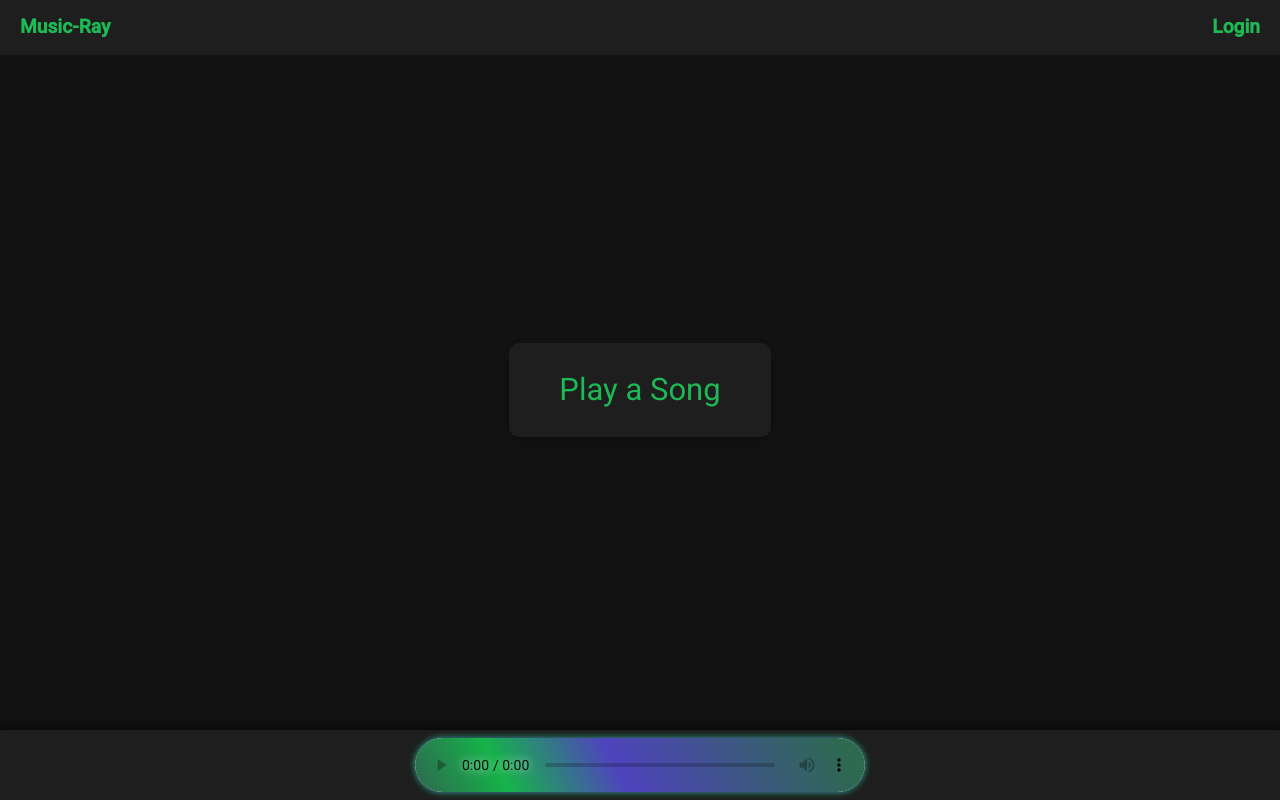
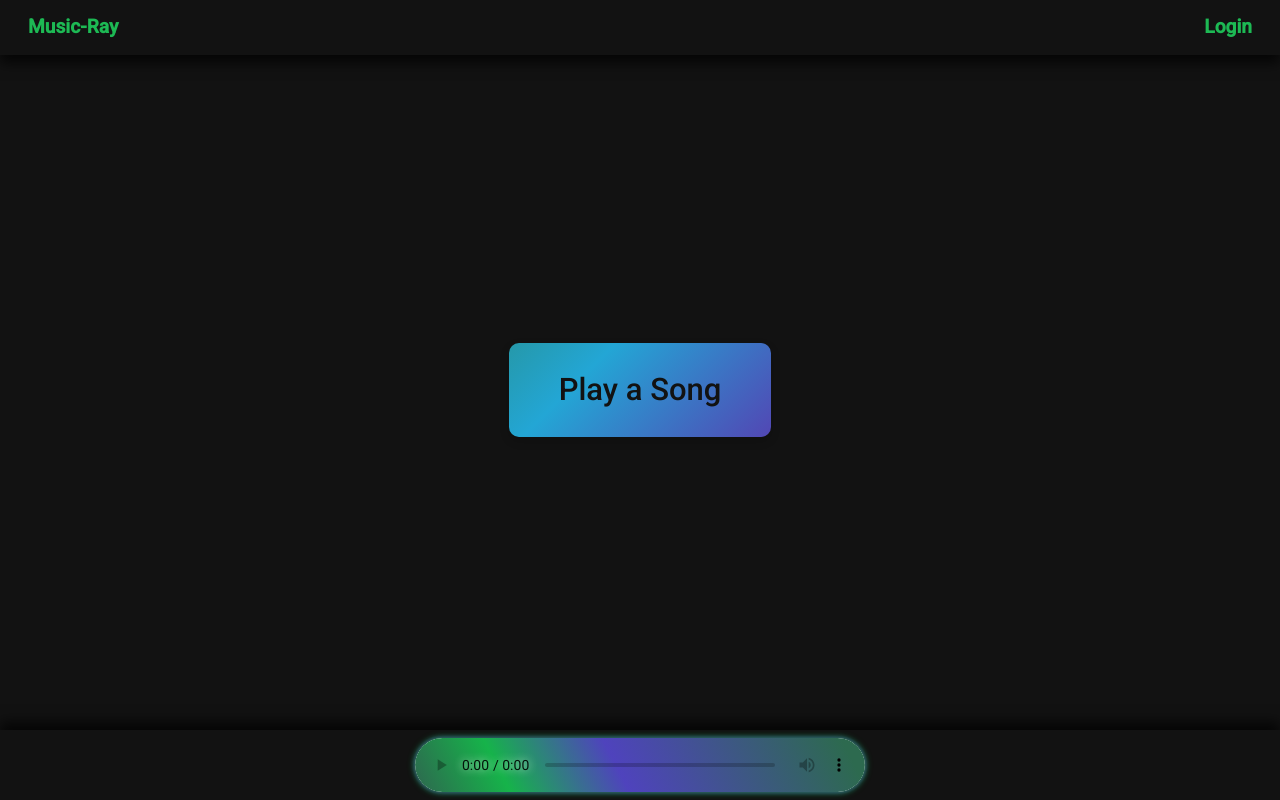
Before and after one commit to Razvanell/Musicray-angular, an Angular app: page /home in a window 1280 px wide. Built offline with nearby package versions, Linux system fonts and the light colour scheme; no server answers.

Commit message:
Update styles for home, media player, and navbar components for improved UI consistency

```diff
--- a/src/app/home/home.component.css
+++ b/src/app/home/home.component.css
@@ -11,8 +11,9 @@
 .play-button {
   margin-bottom: 20px;
   background-color: #1e1e1e;
-  color: #1db954;
+  color: #121212;
   font-size: 31px;
+  font-weight: 500;
   padding: 24px 50px;
   border: none;
   border-radius: 10px;
@@ -23,7 +24,6 @@
 
 .play-button:hover {
   background-color: #1db954;
-  color: #121212;
   transform: translateY(-2px) scale(1.03);
   box-shadow: 0 0 15px rgba(30, 215, 96, 0.5);
 }
@@ -36,3 +36,23 @@
 .play-button:focus {
   outline: none;
 }
+
+.flow {
+  cursor: pointer;
+  background: linear-gradient(-45deg, #000000, #661ea6, #23a6d5, #297844, #000000);
+  background-size: 400% 400%;
+  animation: gradient 12s ease infinite;
+  transition: transform 0.2s;
+}
+
+@keyframes gradient {
+  0% {
+    background-position: 0% 50%;
+  }
+  50% {
+    background-position: 100% 50%;
+  }
+  100% {
+    background-position: 0% 50%;
+  }
+}
--- a/src/app/home/home.component.html
+++ b/src/app/home/home.component.html
@@ -1,3 +1,3 @@
 <div class="home-page">
-  <button class="play-button" (click)="playRandomSong()">Play a Song</button>
+  <button class="play-button flow" (click)="playRandomSong()">Play a Song</button>
 </div>
--- a/src/app/mediaplayer/mediaplayer.component.css
+++ b/src/app/mediaplayer/mediaplayer.component.css
@@ -1,5 +1,6 @@
 .media-player {
-  background-color: #1e1e1e;
+  background-color: transparent;
+
   position: fixed;
   bottom: 0;
   width: 100%;
@@ -7,7 +8,7 @@
   display: flex;
   justify-content: center;
   padding: 8px;
-  box-shadow: 0 -2px 12px rgba(0, 0, 0, 0.7);
+  box-shadow: 0 -8px 12px rgba(0, 0, 0, 0.7);
   border: none;
 }
 
--- a/src/app/navbar/navbar.component.css
+++ b/src/app/navbar/navbar.component.css
@@ -1,11 +1,13 @@
 /* Navbar styling */
 .navbar {
-    background-color: #1e1e1e;
     position: fixed;
     top: 0;
     width: 100%;
     display: flex;
     z-index: 99;
+    box-shadow: 0 8px 12px rgba(0, 0, 0, 0.7);
+    padding: 8px;
+    border: none;
 }
 
 /* Ensure links are aligned properly */
@@ -32,8 +34,10 @@ a {
 
 /* Hover effect for links */
 a:hover {
-    background-color: #1ed760; /* brighter green */
-    color: #000000;            /* black text */
+    background-color: #1ed760;
+    /* brighter green */
+    color: #000000;
+    /* black text */
     transform: scale(1.02);
     box-shadow: 0 0 10px rgba(30, 215, 96, 0.5);
     transition: all 0.3s ease;
```
Also changed, not shown: src/app/mediaplayer/mediaplayer.component.html (line endings or trailing spaces).
